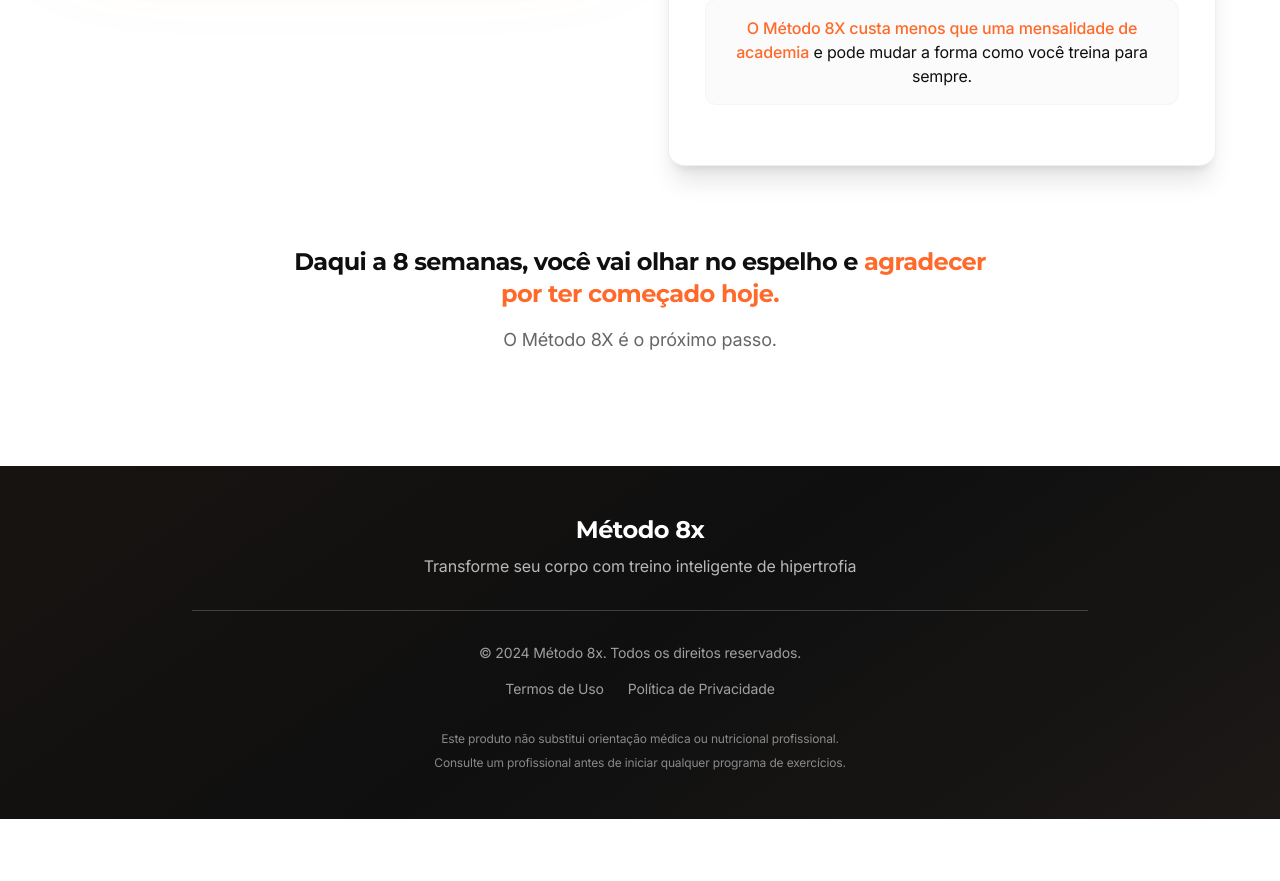
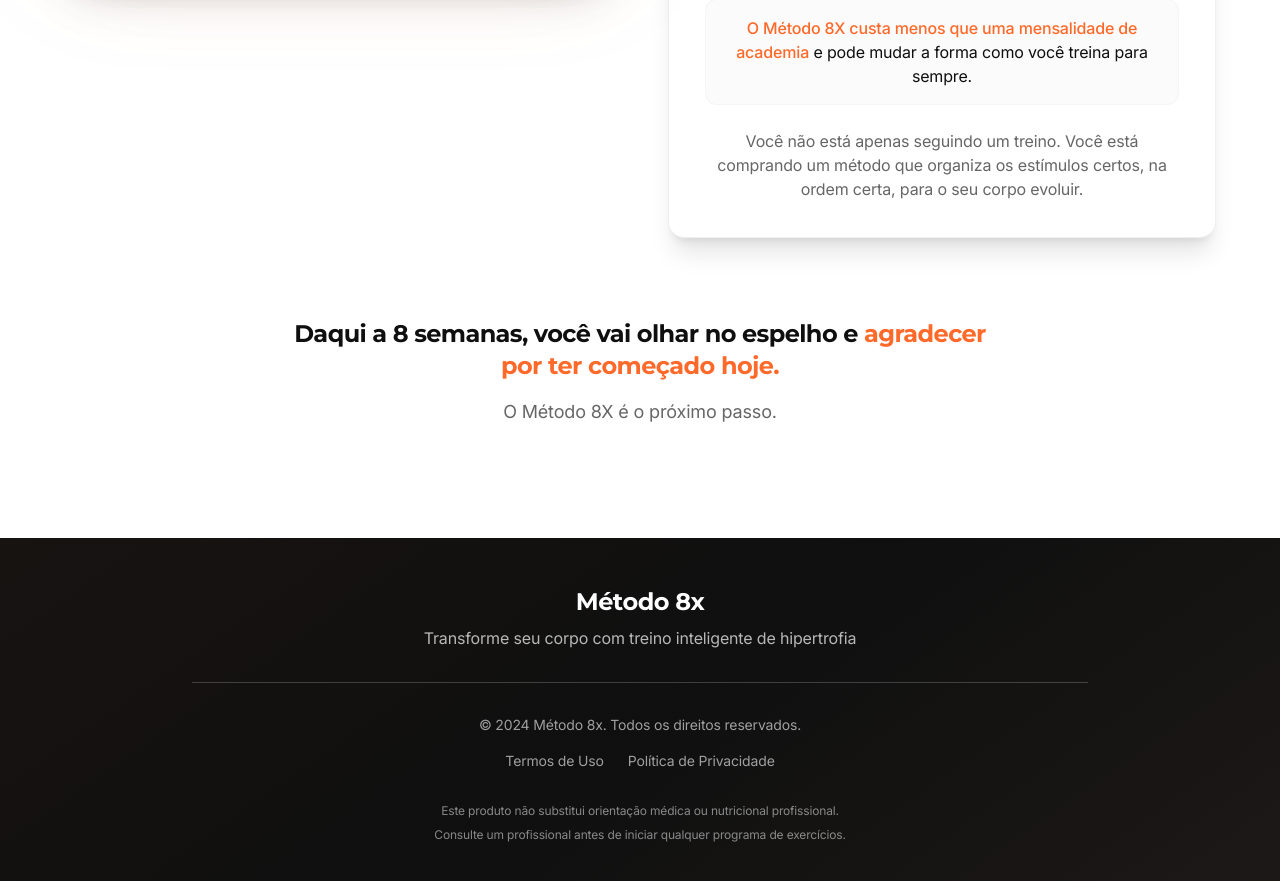
Before and after one commit to hugoedf/projeto-8-semanas, a React (Vite) app: page / in a window 1280 px wide. Shown: the part 7520-8401 px from the top of the page. Before the commit the page ends 8339 px from the top, so only its background shows below. Built offline with nearby package versions, Linux system fonts and the light colour scheme; no server answers; the HTML template or start-up script is replaced by a standard one.

Commit message:
Reverted to commit 5880712ff5b7fa480bd526fffccdb06d729b5487

```diff
--- a/src/components/CTA.tsx
+++ b/src/components/CTA.tsx
@@ -114,7 +114,8 @@ const CTA = () => {
                   </p>
                 </div>
 
-
+                <p className="text-sm sm:text-base text-muted-foreground text-center">Você não está apenas seguindo um treino. Você está comprando um método que organiza os estímulos certos, na ordem certa, para o seu corpo evoluir.
+              </p>
               </div>
             </div>
           </div>
```
